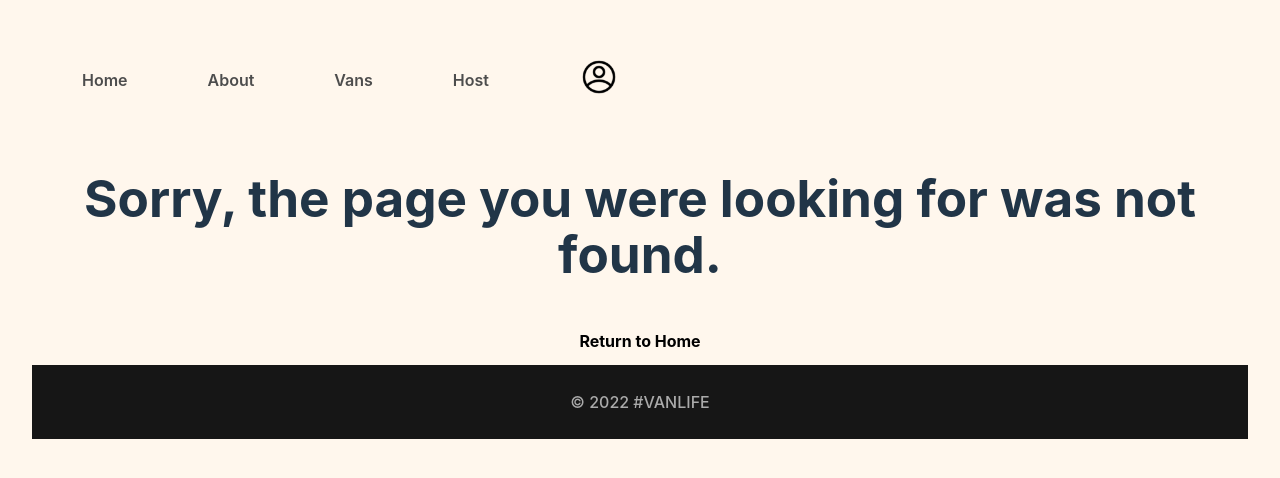
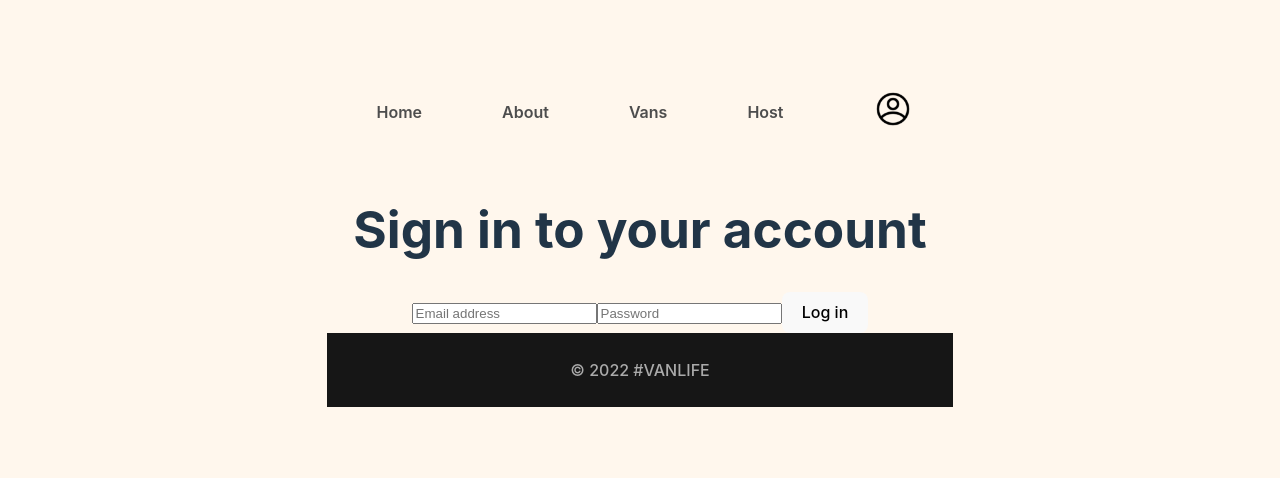
Before and after one commit to NataliItaly/react-router, a React (Vite) app: page /login in a window 1280 px wide. Before the commit this address had no page. Shown: the part 168-646 px from the top of the page. Built offline with nearby package versions, Linux system fonts and the light colour scheme; what miragejs would draw is missing.

Commit message:
feat: set authentification

```diff
--- a/src/App.jsx
+++ b/src/App.jsx
@@ -1,14 +1,15 @@
 import "./App.css";
 import React from "react";
-import ReactDOM from "react-dom/client";
 import { BrowserRouter, Routes, Route, Link } from "react-router-dom";
 import Home from "./pages/Home";
 import About from "./pages/About";
 import Vans from "./pages/Vans";
 import VanDetail from "./pages/VanDetail";
+import Login from "./pages/Login";
 import "./server";
 import Layout from "./components/Layout";
 import HostLayout from "./components/HostLayout";
+import AuthRequired from "./components/AuthRequired";
 import Dashboard from "./pages/Host/Dashboard";
 import Income from "./pages/Host/Income";
 import Reviews from "./pages/Host/Reviews";
@@ -29,6 +30,9 @@ function App() {
           <Route path="about" element={<About />} />
           <Route path="vans" element={<Vans />} />
           <Route path="vans/:id" element={<VanDetail />} />
+          <Route path="login" element={<Login />} />
+
+          <Route element={<AuthRequired />}>
             <Route path="host" element={<HostLayout />}>
               <Route index element={<Dashboard />} />
               <Route path="income" element={<Income />} />
@@ -41,6 +45,7 @@ function App() {
               </Route>
             </Route>
           </Route>
+        </Route>
       </Routes>
     </BrowserRouter>
   );
--- a/src/api.js
+++ b/src/api.js
@@ -1,3 +1,11 @@
+// A function whose only purpose is to delay execution
+// for the specified # of milliseconds when used w/ `await`
+// e.g. inside an async function:
+// await sleep(2000)  => pauses the function for 2 seconds before moving on
+function sleep(ms) {
+  return new Promise((resolve) => setTimeout(() => resolve(), ms));
+}
+
 export async function getVans() {
   const res = await fetch("../api/vans");
   console.log(res);
@@ -14,3 +22,35 @@ export async function getVans() {
   const data = await res.json();
   return data.vans;
 }
+
+export async function getHostVans(id) {
+  const url = id ? `/api/host/vans/${id}` : "/api/host/vans";
+  const res = await fetch(url);
+  if (!res.ok) {
+    throw {
+      message: "Failed to fetch vans",
+      statusText: res.statusText,
+      status: res.status,
+    };
+  }
+  const data = await res.json();
+  return data.vans;
+}
+
+export async function loginUser(creds) {
+  const res = await fetch("/api/login", {
+    method: "post",
+    body: JSON.stringify(creds),
+  });
+  const data = await res.json();
+
+  if (!res.ok) {
+    throw {
+      message: data.message,
+      statusText: res.statusText,
+      status: res.status,
+    };
+  }
+
+  return data;
+}
--- /dev/null
+++ b/src/components/AuthRequired.jsx
@@ -0,0 +1,12 @@
+import React from "react";
+import { Outlet, Navigate } from "react-router-dom";
+
+export default function AuthRequired() {
+  const authenticated = false;
+
+  return authenticated ? (
+    <Outlet />
+  ) : (
+    <Navigate to="/login" state={{ message: "Please, log in first" }} />
+  );
+}
--- /dev/null
+++ b/src/pages/Login.jsx
@@ -0,0 +1,53 @@
+import React from "react";
+import { useNavigate, useLocation } from "react-router-dom";
+import { loginUser } from "../api";
+
+export default function Login() {
+  const [loginFormData, setLoginFormData] = React.useState({
+    email: "",
+    password: "",
+  });
+
+  const location = useLocation();
+  console.log(location);
+
+  function handleSubmit(e) {
+    e.preventDefault();
+    console.log(loginFormData);
+    loginUser(loginFormData).then((data) => console.log(data));
+  }
+
+  function handleChange(e) {
+    const { name, value } = e.target;
+    setLoginFormData((prev) => ({
+      ...prev,
+      [name]: value,
+    }));
+  }
+
+  return (
+    <div className="login-container">
+      {location.state?.message && (
+        <h3 className="login-first">{location.state.message}</h3>
+      )}
+      <h1>Sign in to your account</h1>
+      <form onSubmit={handleSubmit} className="login-form">
+        <input
+          name="email"
+          onChange={handleChange}
+          type="email"
+          placeholder="Email address"
+          value={loginFormData.email}
+        />
+        <input
+          name="password"
+          onChange={handleChange}
+          type="password"
+          placeholder="Password"
+          value={loginFormData.password}
+        />
+        <button>Log in</button>
+      </form>
+    </div>
+  );
+}
--- a/src/pages/Vans.jsx
+++ b/src/pages/Vans.jsx
@@ -24,13 +24,8 @@ export default function Vans() {
       try {
         const data = await getVans();
         console.log("data ", data);
-        if (data) {
         setAllVans(data);
         console.log("vans from try: ", allVans);
-        } else {
-          setError(true);
-          // error catching doesn't work
-        }
       } catch (err) {
         console.log("Error from catch: ", error);
         setError(err);
@@ -51,7 +46,6 @@ export default function Vans() {
     return <h1 aria-live="assertive">There was an error: {error.message}</h1>;
   }
 
-  if (allVans) {
   const filteredVans = filteredType
     ? allVans.filter((van) => van.type === filteredType)
     : allVans;
@@ -121,4 +115,3 @@ export default function Vans() {
     </>
   );
 }
-}
--- a/src/server.js
+++ b/src/server.js
@@ -1,8 +1,9 @@
-import { createServer, Model } from "miragejs";
+import { createServer, Model, Response } from "miragejs";
 
 createServer({
   models: {
     vans: Model,
+    users: Model,
   },
 
   seeds(server) {
@@ -72,6 +73,13 @@ createServer({
       type: "rugged",
       hostId: "123",
     });
+
+    server.create("user", {
+      id: "123",
+      email: "b@b.com",
+      password: "p123",
+      name: "Bob",
+    });
   },
 
   routes() {
@@ -80,7 +88,7 @@ createServer({
     this.timing = 1000;
 
     this.get("/vans", (schema, request) => {
-      //emulate bad response doesn't work
+      //emulate bad response
       //return new Response(400, {}, { error: "Error fetching data" });
       return schema.vans.all();
     });
@@ -100,5 +108,27 @@ createServer({
       const id = request.params.id;
       return schema.vans.where({ id, hostId: "123" });
     });
+
+    this.post("/login", (schema, request) => {
+      const { email, password } = JSON.parse(request.requestBody);
+      // ⚠️ This is an extremely naive version of authentication. Please don't
+      // do this in the real world, and never save raw text passwords
+      // in your database 😅
+      const foundUser = schema.users.findBy({ email, password });
+      if (!foundUser) {
+        return new Response(
+          401,
+          {},
+          { message: "No user with those credentials found!" }
+        );
+      }
+
+      // At the very least, don't send the password back to the client 😅
+      foundUser.password = undefined;
+      return {
+        user: foundUser,
+        token: "Enjoy your pizza, here's your tokens.",
+      };
+    });
   },
 });
```
Lines whose indentation alone changed are shown as unchanged.
